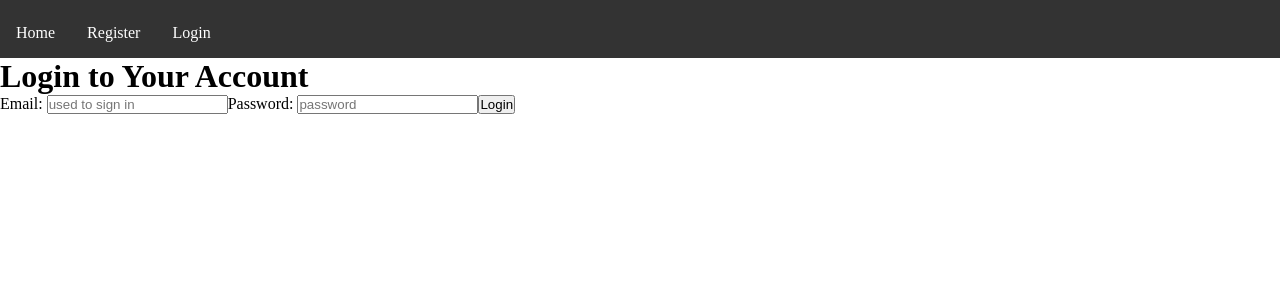
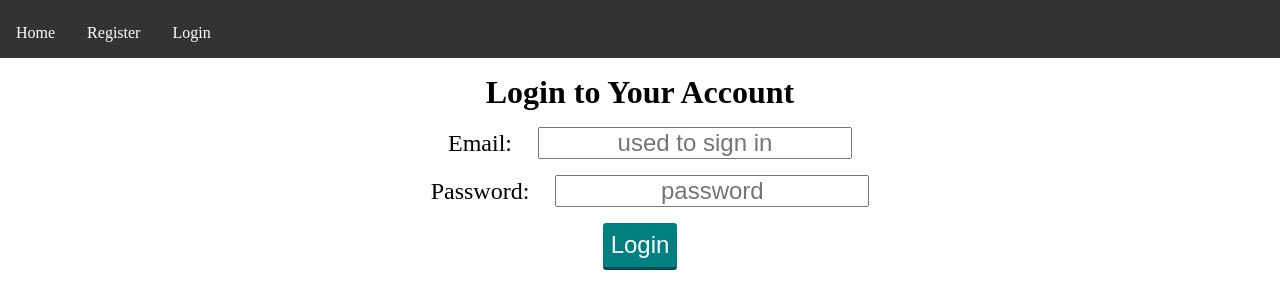
Before and after one commit to mhzhou95/bubbles-app, a React (Create React App) app in the folder frontend/: page /login in a window 1280 px wide. Shown: the top 308 px of the page. Built offline with nearby package versions, Linux system fonts and the light colour scheme.

Commit message:
login and register forms styled

```diff
--- a/frontend/src/components/Alerts.component.js
+++ b/frontend/src/components/Alerts.component.js
@@ -4,7 +4,7 @@ import AlertContext from '../context/alert/alertContext';
 const Alerts = () => {
   const alertContext = useContext(AlertContext)
   return (
-    alertContext.alerts.length > 0 && alertContext.alerts.map(
+    alertContext.alerts !== null && alertContext.alerts.map(
       alert => (
         <div key={alert.id}>
           <i className=' fas fa-info-circle'>{alert.msg}</i>
--- a/frontend/src/components/auth/Login.component.js
+++ b/frontend/src/components/auth/Login.component.js
@@ -8,10 +8,8 @@ const Login = (props) => {
 
   const { setAlert } = alertContext;
   const { login, error, clearErrors, isAuthenticated } = authContext;
-
   useEffect(() => {
     if (isAuthenticated) {
-
       window.location.href = ('/')
     }
     if (error !== null) {
@@ -41,18 +39,21 @@ const Login = (props) => {
     });
   }
   return (
-    <div>
+    <div className="login-form">
       <h1>Login to Your Account</h1>
       <form onSubmit={onSubmit}>
+        <div className="form-items">
           <label htmlFor="email">Email: </label>
           <input type="text" placeholder="used to sign in" name="email" value={email}
             required onChange={onChange} />
+        </div>
 
+        <div className="form-items">
           <label htmlFor="password">Password: </label>
           <input type="text" placeholder="password" name="password" value={password}
             required onChange={onChange} />
-
-        <input type="submit" value="Login" />
+        </div>
+        <input className="form-submit-button" type="submit" value="Login" />
       </form>
     </div>
   )
--- a/frontend/src/components/auth/Register.component.js
+++ b/frontend/src/components/auth/Register.component.js
@@ -51,26 +51,36 @@ const Register = (props) => {
     }
   }
   return (
-    <div>
+    <div className="register-form">
       <h1>Make a Account</h1>
       <form onSubmit={onSubmit}>
+
+        <div className="form-items">
           <label htmlFor="email">Email: </label>
           <input
             type="email" placeholder="used to sign in" name="email" value={user.email}
             required onChange={onChange} />
+        </div>
 
+        <div className="form-items">
           <label htmlFor="username">Username: </label>
           <input type="text" placeholder="display name" name="username" value={user.username}
             required minLength={3} maxLength={12} onChange={onChange} />
+        </div>
 
+        <div className="form-items">
           <label htmlFor="password">Password: </label>
           <input type="password" placeholder="password" name="password" value={user.password}
             required minLength={6} maxLength={12} onChange={onChange} />
+        </div>
 
+        <div className="form-items">
           <label htmlFor="password2">Confirm Password: </label>
           <input type="password" placeholder="confirm password" name="password2" value={user.password2}
             required minLength={6} onChange={onChange} />
-        <input type="submit" maxLength={12} value="Register" />
+        </div>
+
+        <input className="form-submit-button" type="submit" maxLength={12} value="Register" />
       </form>
     </div>
   )
--- /dev/null
+++ b/frontend/src/styles/components/_loginpage.scss
@@ -0,0 +1,31 @@
+.login-form{
+    margin: 1rem auto;
+    display: flex;
+    flex-direction: column;
+    flex-wrap: wrap;
+    text-align: center;
+}
+
+.form-submit-button {
+  border: none;
+  color: white;
+  background: teal;
+  font-size: 1.5rem;
+  border-radius: 0.2rem;
+  cursor: pointer;
+  padding: 0.5rem;
+  border-bottom:  0.2rem solid darken(teal, 10%)
+}
+.form-items {
+  margin: 1rem;
+  font-size: 1.5rem;
+}
+
+.form-items label {
+  margin: 1rem;
+  padding: 0.25rem;
+}
+.form-items input {
+  font-size: 1.5rem;
+  text-align: center;
+}
--- /dev/null
+++ b/frontend/src/styles/components/_registerpage.scss
@@ -0,0 +1,31 @@
+.register-form{
+  margin: 1rem auto;
+  display: flex;
+  flex-direction: column;
+  flex-wrap: wrap;
+  text-align: center;
+}
+
+.form-submit-button {
+  border: none;
+  color: white;
+  background: teal;
+  font-size: 1.5rem;
+  border-radius: 0.2rem;
+  cursor: pointer;
+  padding: 0.5rem;
+  border-bottom:  0.2rem solid darken(teal, 10%)
+}
+.form-items {
+  margin: 1rem;
+  font-size: 1.5rem;
+}
+
+.form-items label {
+  margin: 1rem;
+  padding: 0.25rem;
+}
+.form-items input {
+  font-size: 1.5rem;
+  text-align: center;
+}
--- a/frontend/src/styles/styles.scss
+++ b/frontend/src/styles/styles.scss
@@ -3,3 +3,5 @@
 @import './components/searchbar';
 @import './components/bubblelist';
 @import './components/bubbleitem';
+@import './components//registerpage';
+@import './components//loginpage';
```
Lines whose indentation alone changed are shown as unchanged.
